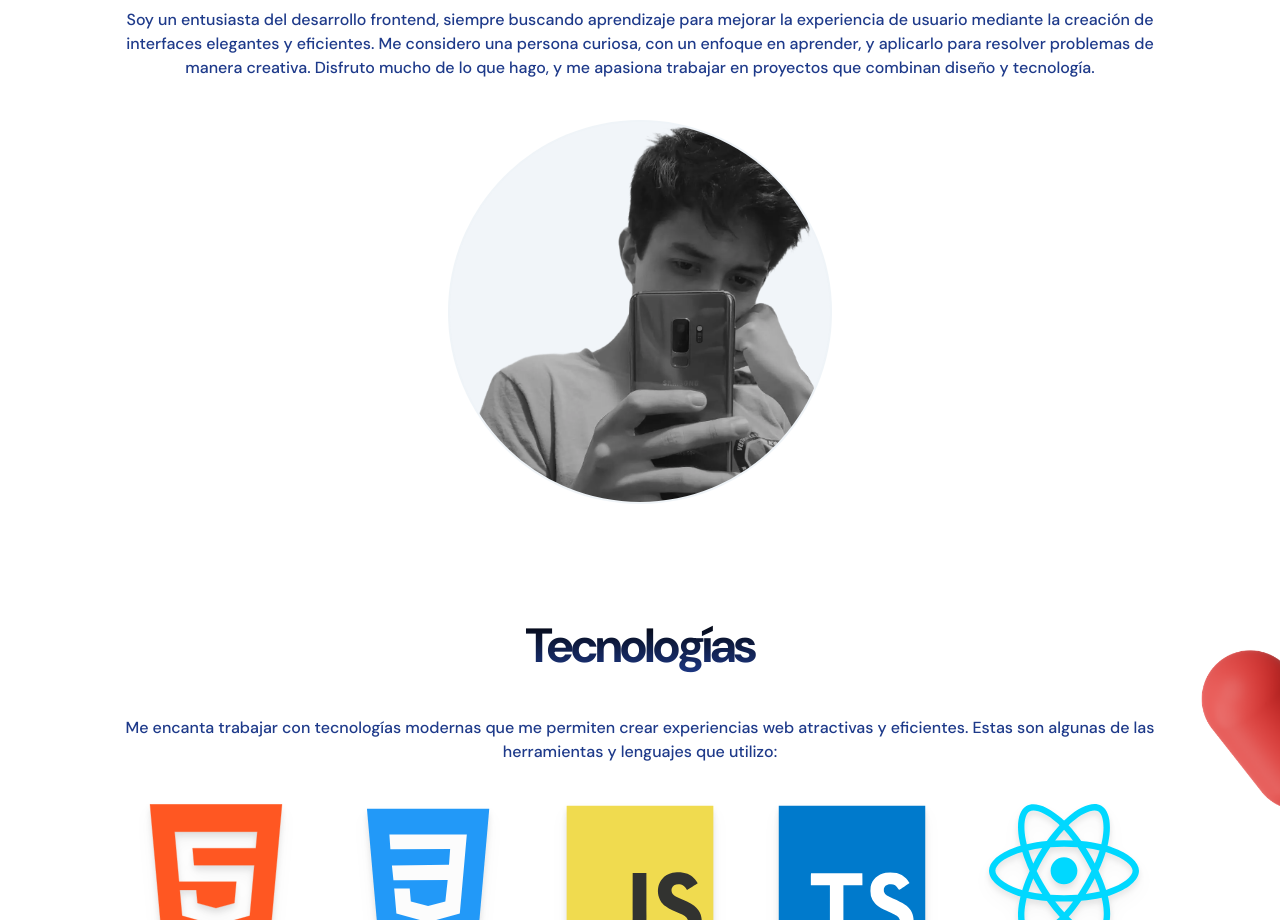
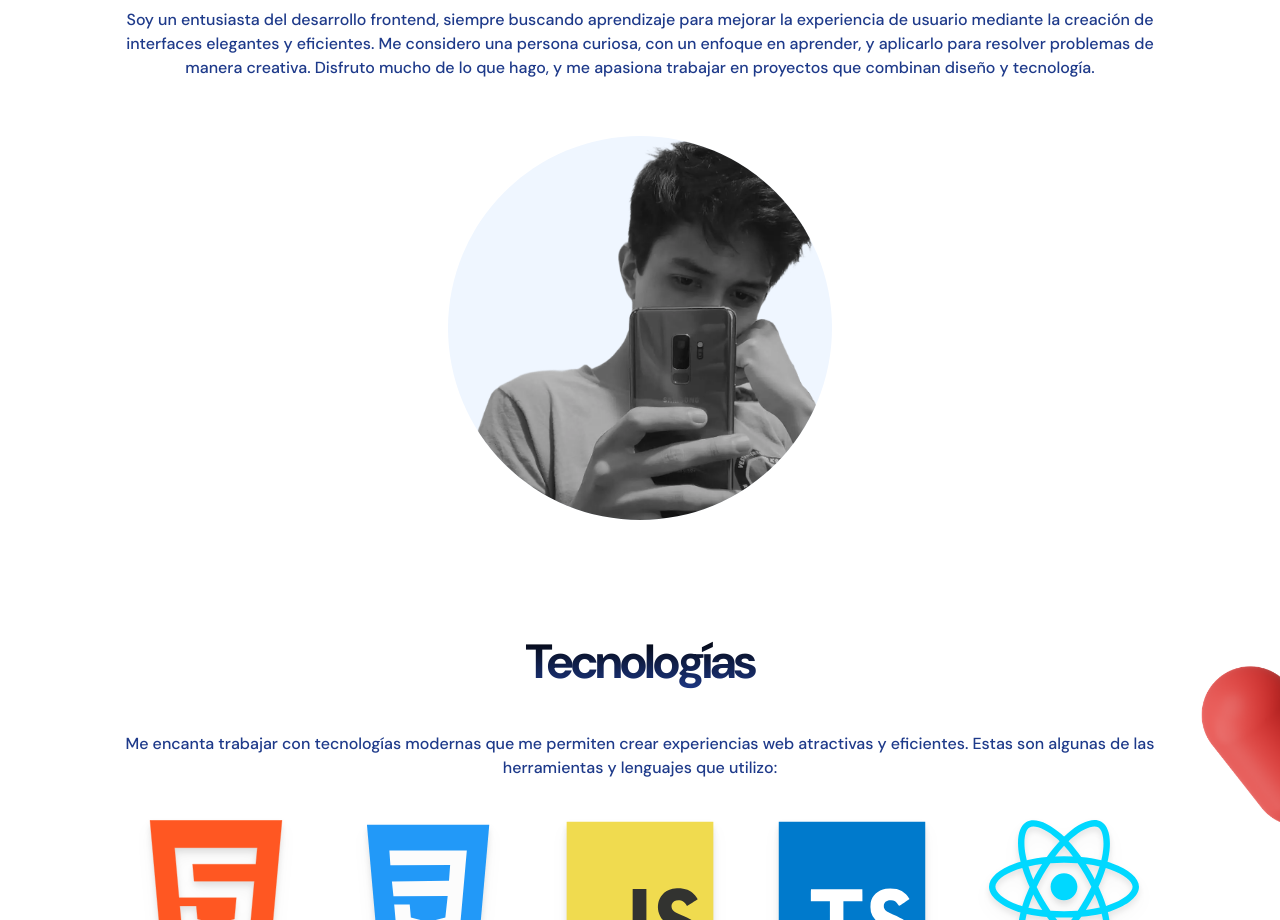
Before and after one commit to EnocDE/new-portfolio, a React (Vite) app: page / in a window 1280 px wide. Shown: the part 1040-1960 px from the top of the page. Built offline with nearby package versions, Linux system fonts and the light colour scheme.

Commit message:
Update background color of picture element

```diff
--- a/src/sections/About.tsx
+++ b/src/sections/About.tsx
@@ -11,7 +11,7 @@ export default function About() {
           problemas de manera creativa. Disfruto mucho de lo que hago, y me
           apasiona trabajar en proyectos que combinan diseño y tecnología.
         </p>
-        <picture className="rounded-full overflow-hidden block h-72 w-72 md:h-96 md:w-96 transition mt-10 mx-auto bg-slate-100 border-2 border-slate-200/15">
+        <picture className="rounded-full overflow-hidden block h-72 w-72 md:h-96 md:w-96 transition mt-14 mx-auto bg-blue-50">
           <source srcSet="./src/assets/picture.webp" type="image/webp" />
           <source srcSet="./src/assets/picture.png" type="image/png" />
           <img
```
